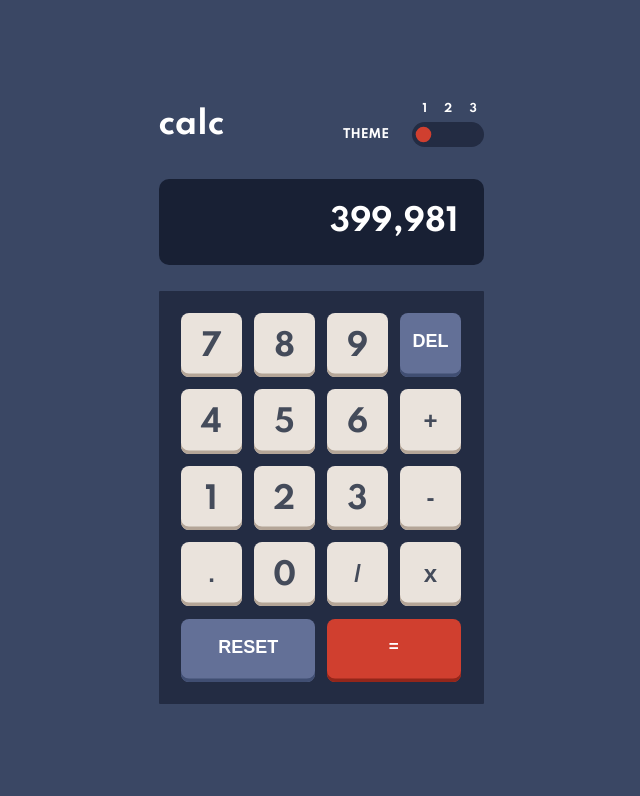
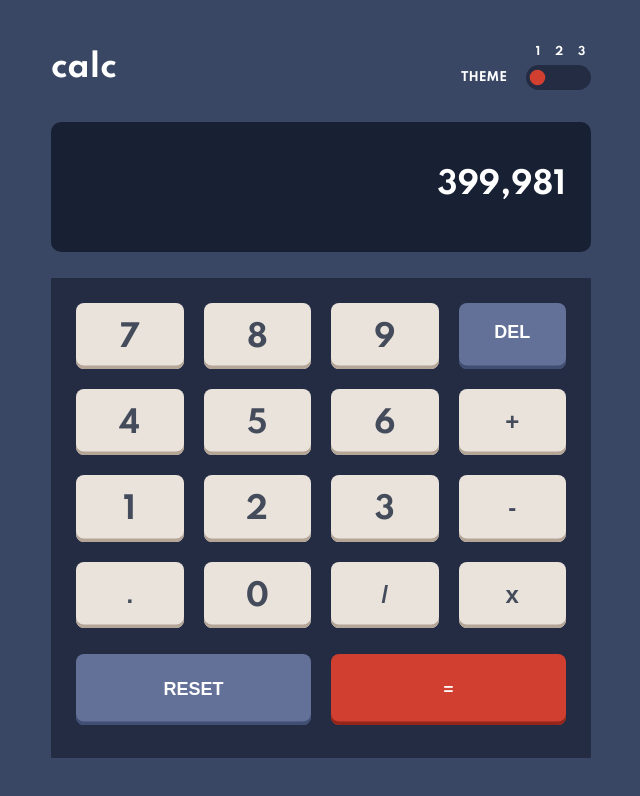
Before and after one commit to KhaledMostafa990/calculator-app-challenge, a plain HTML site: page index.html in a window 1536 px wide. Shown: the whole page, without its empty margins (447-1087 px from the left). Drawn offline with Linux system fonts and the light colour scheme.

Commit message:
finish design for 1440px

```diff
--- a/style.css
+++ b/style.css
@@ -296,3 +296,53 @@ body {
   box-shadow: 0px -3.5px 0 inset var(--dark-red-key-shadow-1);
   font-size: 1.7rem;
 }
+
+@media screen and (min-width: 1440px) {
+  .app {
+    height: 71.5rem;
+    width: 54rem;
+    max-height: 71.5rem;
+    max-width: 54rem;
+  }
+  .themes-options {
+    flex-basis: 24%;
+  }
+  .themes h5 {
+    color: var(--white);
+    position: relative;
+    left: 14rem;
+  }
+  .screen-app {
+    height: 13rem;
+    padding: 2rem 2.5rem;
+    margin-bottom: 2.6rem;
+    border-radius: 1rem;
+  }
+  .screen-inputs {
+    position: relative;
+    top: 2.5rem;
+  }
+  .options-app {
+    height: 48rem;
+  }
+  .calc-container {
+    padding: 2.5rem;
+    display: flex;
+    flex-direction: column;
+  }
+  .calc-options {
+    width: 100%;
+    height: 78%;
+    display: grid;
+    grid-template-columns: repeat(4, 1fr);
+    grid-template-rows: repeat(4, 1fr);
+    grid-row-gap: 2rem;
+    grid-column-gap: 2rem;
+    padding-bottom: 1rem;
+  }
+  .calc div,
+  .reset div {
+    position: relative;
+    top: 0;
+  }
+}
```
